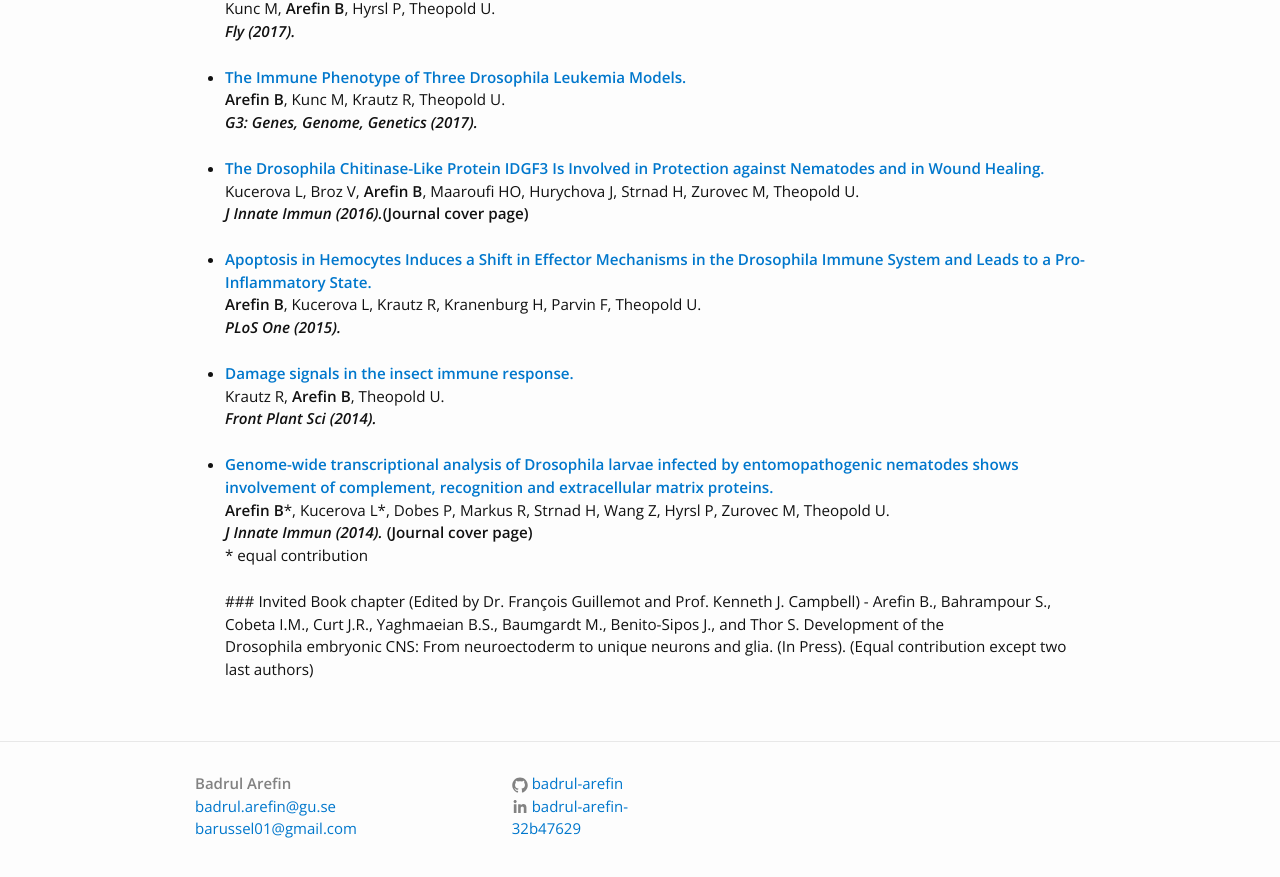
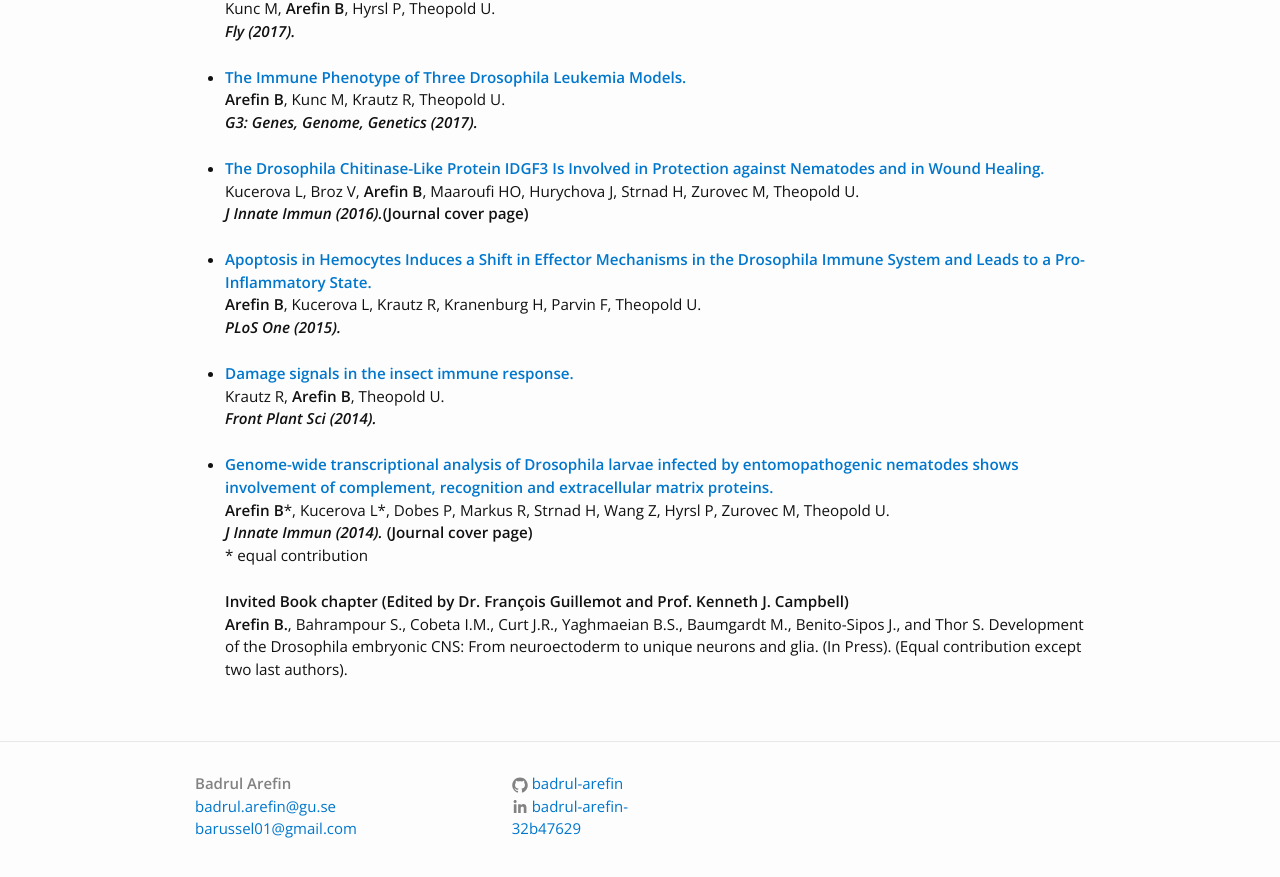
Before and after one commit to Badrul-Arefin/badrul-arefin.github.io, a Jekyll site: the page built from publications.md, in a window 1280 px wide and 900 px high, scrolled down 755 px. Shown: the top 877 px of the window. Built offline with Jekyll 4.4.1, drawn with Linux system fonts in a browser that asks for light colours.

```diff
--- a/publications.md
+++ b/publications.md
@@ -76,7 +76,7 @@ title: Publications
 	<a href="https://www.ncbi.nlm.nih.gov/pubmed/23988573">	<b>Genome-wide transcriptional analysis of Drosophila larvae infected by entomopathogenic nematodes shows involvement of complement, recognition and extracellular matrix proteins.</b></a><br>
 	<b>Arefin B</b>*, Kucerova L*, Dobes P, Markus R, Strnad H, Wang Z, Hyrsl P, Zurovec M, Theopold U.<br><i>
 	<b>J Innate Immun (2014).</b></i> <b>(Journal cover page)</b><br>
-	* equal contribution<br><br>
+	* equal contribution<br>
 
-### Invited Book chapter (Edited by Dr. François Guillemot and Prof. Kenneth J. Campbell)
-    - Arefin B., Bahrampour S., Cobeta I.M., Curt J.R., Yaghmaeian B.S., Baumgardt M., Benito-Sipos J., and Thor S. Development of the Drosophila embryonic CNS: From neuroectoderm to unique neurons and glia. (In Press). (Equal contribution except two last authors)
+<br><b> Invited Book chapter (Edited by Dr. François Guillemot and Prof. Kenneth J. Campbell)</b><br>
+<b>Arefin B.</b>, Bahrampour S., Cobeta I.M., Curt J.R., Yaghmaeian B.S., Baumgardt M., Benito-Sipos J., and Thor S. Development of the Drosophila embryonic CNS: From neuroectoderm to unique neurons and glia. (In Press). (Equal contribution except two last authors).
```
